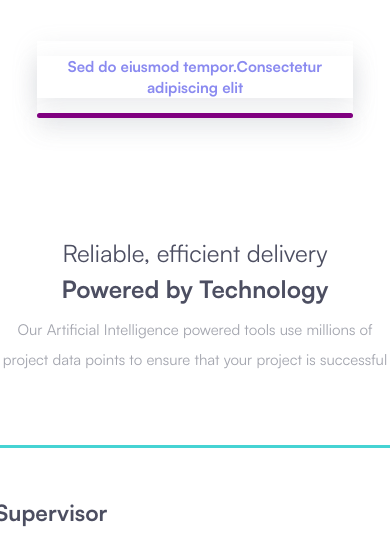
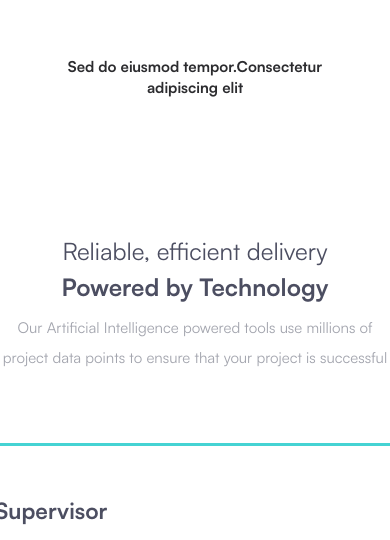
Before and after one commit to Hittitech/carousel-learning, a plain HTML site: page index.html in a window 390 px wide. Shown: the part 983-1523 px from the top of the page. Drawn offline with Linux system fonts and the light colour scheme.

Commit message:
updated loader section styling

```diff
--- a/index.html
+++ b/index.html
@@ -213,7 +213,7 @@
       </div>
       <div class="section" id="section-4">
         <p class="section-text">
-          Duis aute irure dolor.Consectetur adipiscing elit
+          Ut enim ad minim veniam.Consectetur adipiscing elit
         </p>
         <div class="loader"></div>
       </div>
--- a/style.css
+++ b/style.css
@@ -239,6 +239,10 @@
                cursor: pointer;
            }
 
+           .section-text {
+               height: 3rem;
+           }
+
            .loader {
                width: 100%;
                height: 5px;
@@ -265,7 +269,7 @@
            }
 
            .section-text.active {
-               color: rgb(138, 138, 240);
+               color: rgb(108, 108, 231);
                font-weight: bold;
                transition: color 0.5s, font-weight 0.5s;
            }
@@ -289,22 +293,23 @@
                }
 
                .loader {
-                   width: 100%;
+                   /* width: 100%;
                    height: 5px;
                    background: #ddd;
                    overflow: hidden;
                    position: relative;
                    margin-top: 10px;
-                   border-radius: 2.5px;
+                   border-radius: 2.5px; */
+                   visibility: hidden;
                }
 
-               .active .loader::before {
+               /* .active .loader::before {
                    width: 100%;
                    background: #800080;
-               }
+               } */
 
                .section-text.active {
-                   color: rgb(138, 138, 240);
+                   color: rgb(44, 44, 47);
                    font-weight: bold;
                    transition: color 0.5s, font-weight 0.5s;
                }
@@ -349,7 +354,7 @@
                    text-align: center;
                    cursor: pointer;
                    display: none;
-                   margin-bottom: 10px;
+                   margin-bottom: 2px;
 
                }
 
@@ -472,7 +477,7 @@
                z-index: 2;
            }
 
-           .active {
+           .menubar.active {
                left: 0;
                box-shadow: rgba(149, 157, 165, 0.2) 0px 8px 24px;
            }
```
